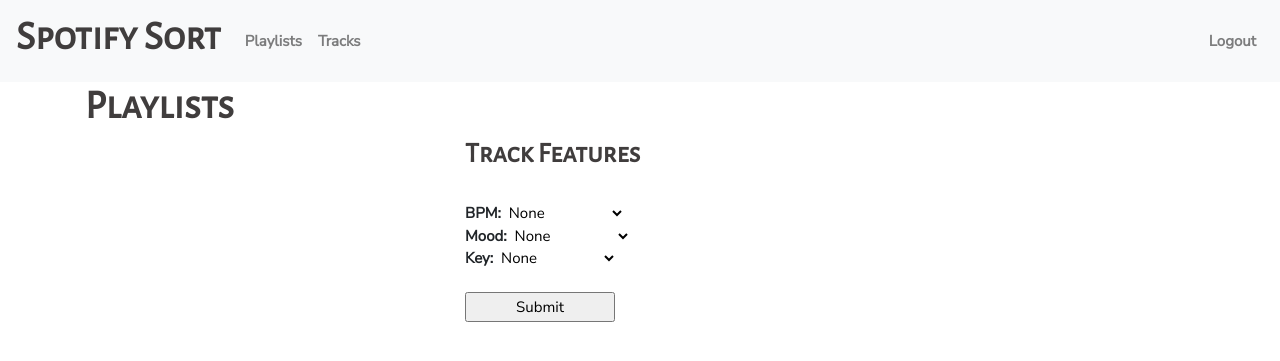
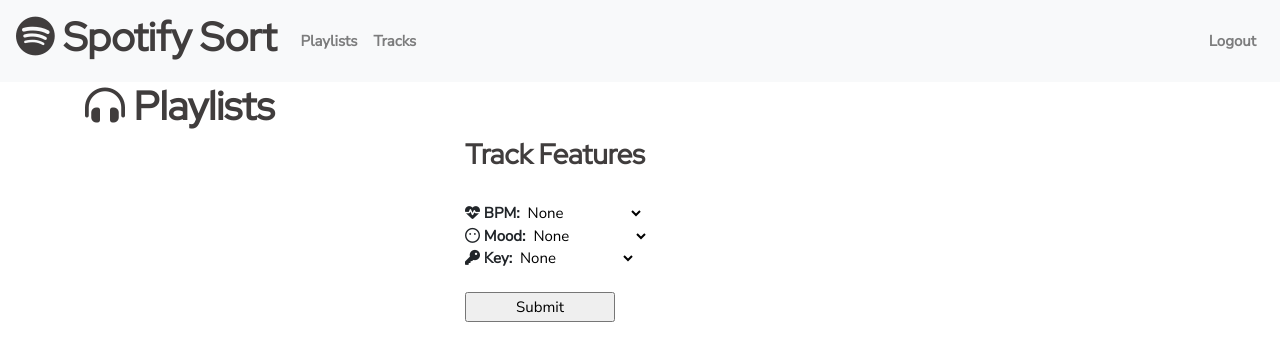
Before and after one commit to kellymhli/spotify-sort, a Flask app: page /playlists in a window 1280 px wide. Shown: the top 361 px of the page. Run offline with Flask 2, Linux system fonts and the light colour scheme; the visitor is signed in with stand-in values (Sample User, id 1); data comes from the database, SQL or seed files in the repository; data that the repository does not hold is empty; parts of the project's set-up code (start-up, migrations or seed data) failed here and were passed over; some libraries are stand-ins or nearby versions.

Commit message:
Add logos to playlists page:

```diff
--- a/static/css/spotifysort.css
+++ b/static/css/spotifysort.css
@@ -10,8 +10,8 @@
 }
 
 h1, h2, h3, h4, h5, strong {
-    font-family: 'Alegreya Sans SC', sans-serif;
-    font-weight: 800;
+    font-family: 'Red Hat Display', sans-serif;
+    font-weight: 600;
     color: #403D3D;
 }
 
--- a/templates/base.html
+++ b/templates/base.html
@@ -7,16 +7,17 @@
         crossorigin="anonymous"/>
     <link href="https://fonts.googleapis.com/css?family=Nunito+Sans&display=swap"
         rel="stylesheet">
-    <link href="https://fonts.googleapis.com/css?family=Alegreya+Sans+SC|Unica+One&display=swap"
+    <link href="https://fonts.googleapis.com/css?family=Red+Hat+Display&display=swap"
         rel="stylesheet">
     <link rel="stylesheet"
         href="/static/css/spotifysort.css"/>
+    <script src="https://kit.fontawesome.com/df47601372.js" crossorigin="anonymous"></script>
     <title>{% block title %}TITLE CONTENT GOES HERE{% endblock %}</title>
 </head>
 <body>
 
     <nav class="navbar navbar-expand-md navbar-light bg-light">
-    <a class="navbar-brand" href="/"><h1>Spotify Sort</h1></a>
+    <a class="navbar-brand" href="/"><h1><i class="fab fa-spotify"></i> Spotify Sort</h1></a>
     <button class="navbar-toggler"
         type="button" data-toggle="collapse"
         data-target="#navbarNavAltMarkup"
--- a/templates/playlists2.html
+++ b/templates/playlists2.html
@@ -5,7 +5,7 @@
 
         <div class="row">
             <div class="col-12">
-                <h1>Playlists</h1>
+                <h1><i class="fas fa-headphones-alt"></i> Playlists</h1>
             </div>
         </div>
 
@@ -49,7 +49,7 @@
                 <div class="col-8 track-features align-self-center">
                     <h3>Track Features</h3>
                     <br>
-                    BPM:
+                    <i class="fas fa-heartbeat"></i> BPM:
                     <select name="bpm">
                         <option value="None">None</option>
                         {% for bpm in bpm_range %}
@@ -59,7 +59,7 @@
 
                     <br>
 
-                    Mood:
+                    <i class="far fa-meh-blank"></i> Mood:
                     <select name="valence">
                         {% for mood, valence in valence_dict.items() %}
                             <option value="{{ valence }}">{{ mood }}</option>
@@ -68,7 +68,7 @@
 
                     <br>
 
-                    Key:
+                    <i class="fas fa-key"></i> Key:
                     <select name="key">
                         <option value="None">None</option>
                         {% for key in keys %}
--- a/templates/sorted-tracks.html
+++ b/templates/sorted-tracks.html
@@ -56,7 +56,7 @@
                     {% endif %}
 
                     {% if keyname != "None" %}
-                        <div class="col-6">
+                        <div class="col-4">
                             <h3>Tracks of Key: {{ keyname.key_name.replace("{", '').replace("}", '').replace(',', '/') }}</h3>
                             {% for track in key_tracks %}
                                 <input type="checkbox" class="track" value="{{ track.track_id }}" name="track">
@@ -66,7 +66,7 @@
                             <br>
                         </div>
 
-                        <div class="col-6">
+                        <div class="col-4">
                             <h3>Tracks By Matching Keys</h3>
                             {% for track in matching_key_tracks %}
                                 <input type="checkbox" class="track" value="{{ track.track_id }}" name="track">
```
